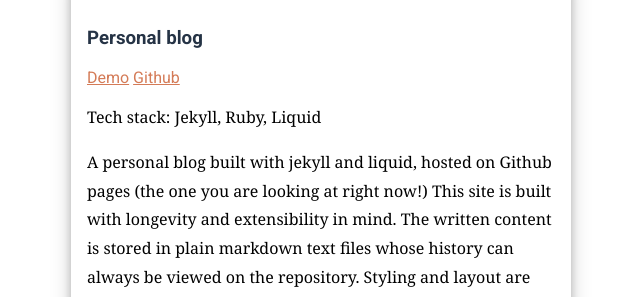
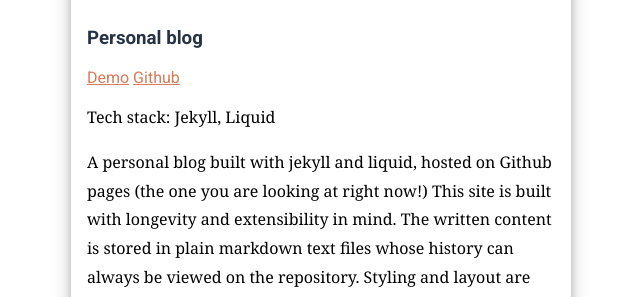
Before and after one commit to alvyjudy/alvyjudy.github.io, a Jekyll site: the page built from portfolio.html, in a window 1280 px wide and 900 px high, scrolled down 1909 px. Shown: the part 458-755 px from the top of the window, without its empty margins (319-959 px from the left). Built offline with Jekyll 4.4.1, drawn with Linux system fonts in a browser that asks for light colours; nearby versions of some CDN libraries.

Commit message:
remove ruby

```diff
--- a/_data/projects.yml
+++ b/_data/projects.yml
@@ -33,7 +33,7 @@
 - name: Personal blog
   demo-link: https://alvyjudy.github.io
   girhub-link: https://github.com/alvyjudy/alvyjudy.github.io
-  stack: Jekyll, Ruby, Liquid
+  stack: Jekyll, Liquid
   description: |
     A personal blog built with jekyll and liquid, hosted on Github pages
     (the one you are looking at right now!) This site is built with
```
